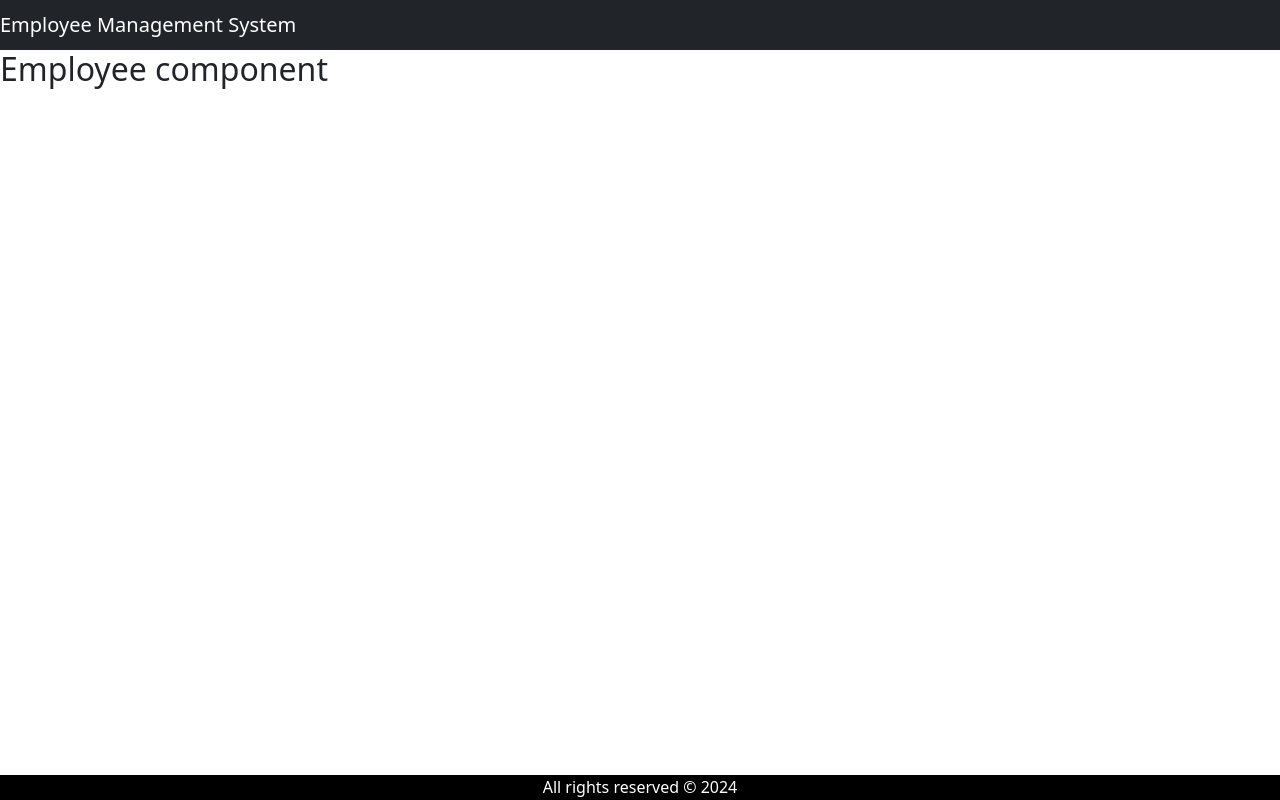
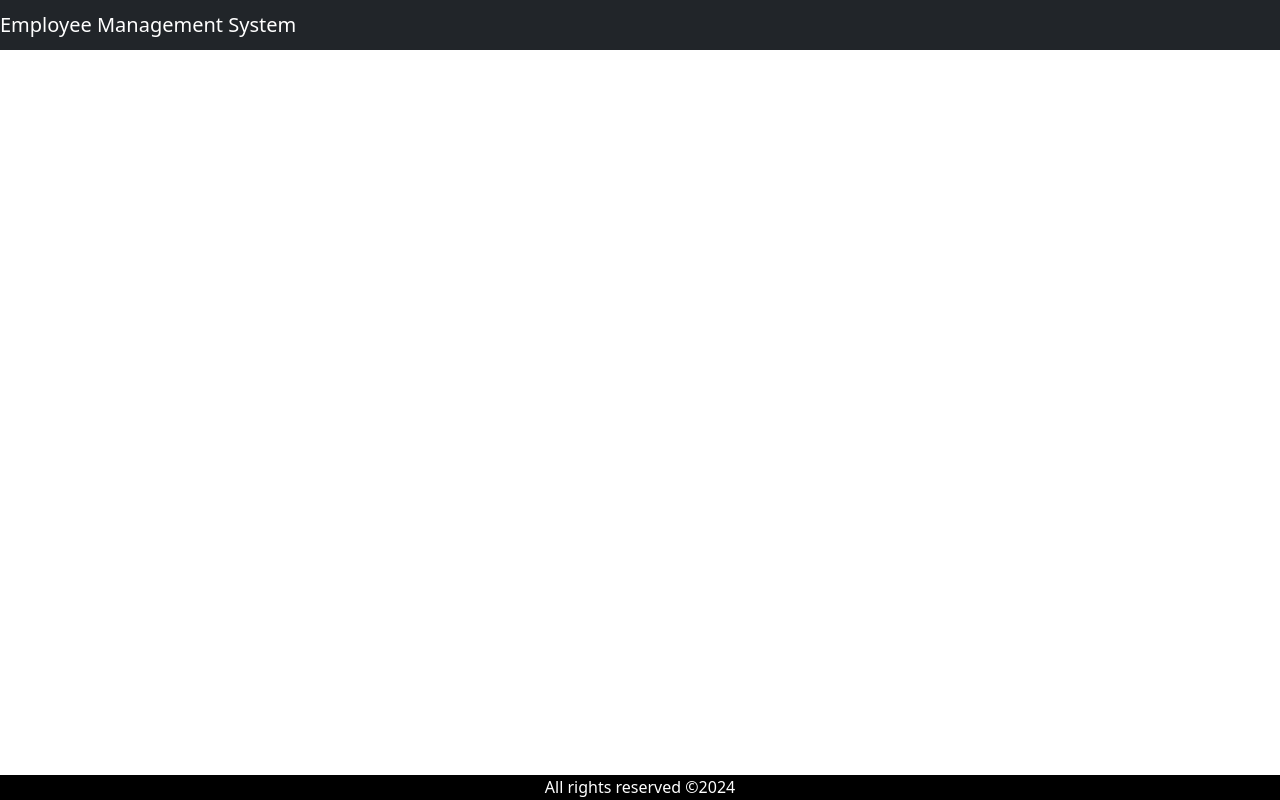
Before and after one commit to Cyril-Muchiri/EMS-simple-React-SpringBoot3-, a React (Vite) app in the folder ems-frontend/: page /add-employee in a window 1280 px wide. Built offline with nearby package versions, Linux system fonts and the light colour scheme.

Commit message:
config in progress for employee component

```diff
--- a/ems-frontend/src/components/EmployeeComponent.jsx
+++ b/ems-frontend/src/components/EmployeeComponent.jsx
@@ -1,11 +1,11 @@
-import React from 'react'
+import React, { useState } from "react";
 
-function EmployeeComponent() {
-  return (
-    <div>
-        <h2>Employee component</h2>
-    </div>
-  )
-}
+const EmployeeComponent = () => {
 
-export default EmployeeComponent
+  const [firstName, setFirstname] = useState("");
+  const [lastName, setLastname] = useState("");
+  const [email, setEmail] = useState("");
+  return <div></div>;
+};
+
+export default EmployeeComponent;
--- a/ems-frontend/src/components/Footer.jsx
+++ b/ems-frontend/src/components/Footer.jsx
@@ -4,7 +4,7 @@ function Footer() {
   return (
     <div>
       <footer className="footer">
-        <span>All rights reserved &copy; 2024</span>
+        <span>All rights reserved &copy;2024</span>
       </footer>
     </div>
   );
```
